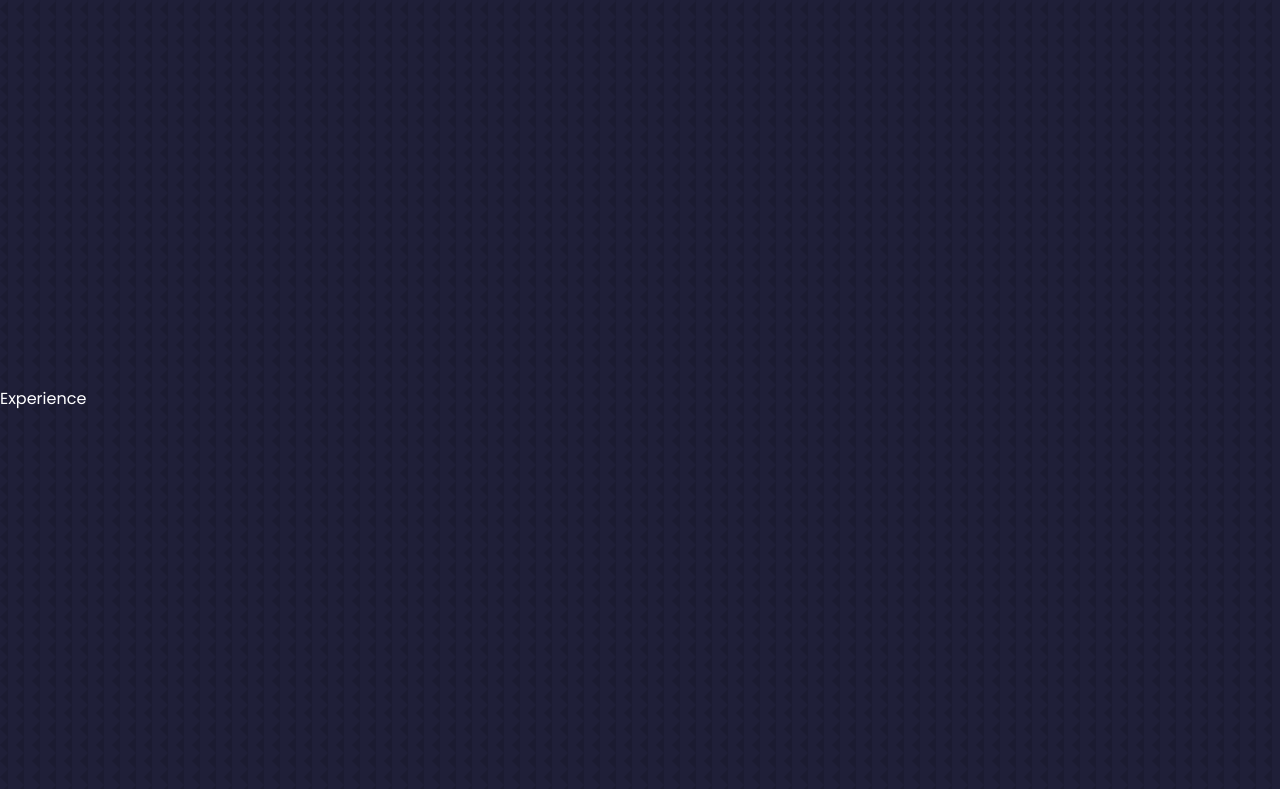
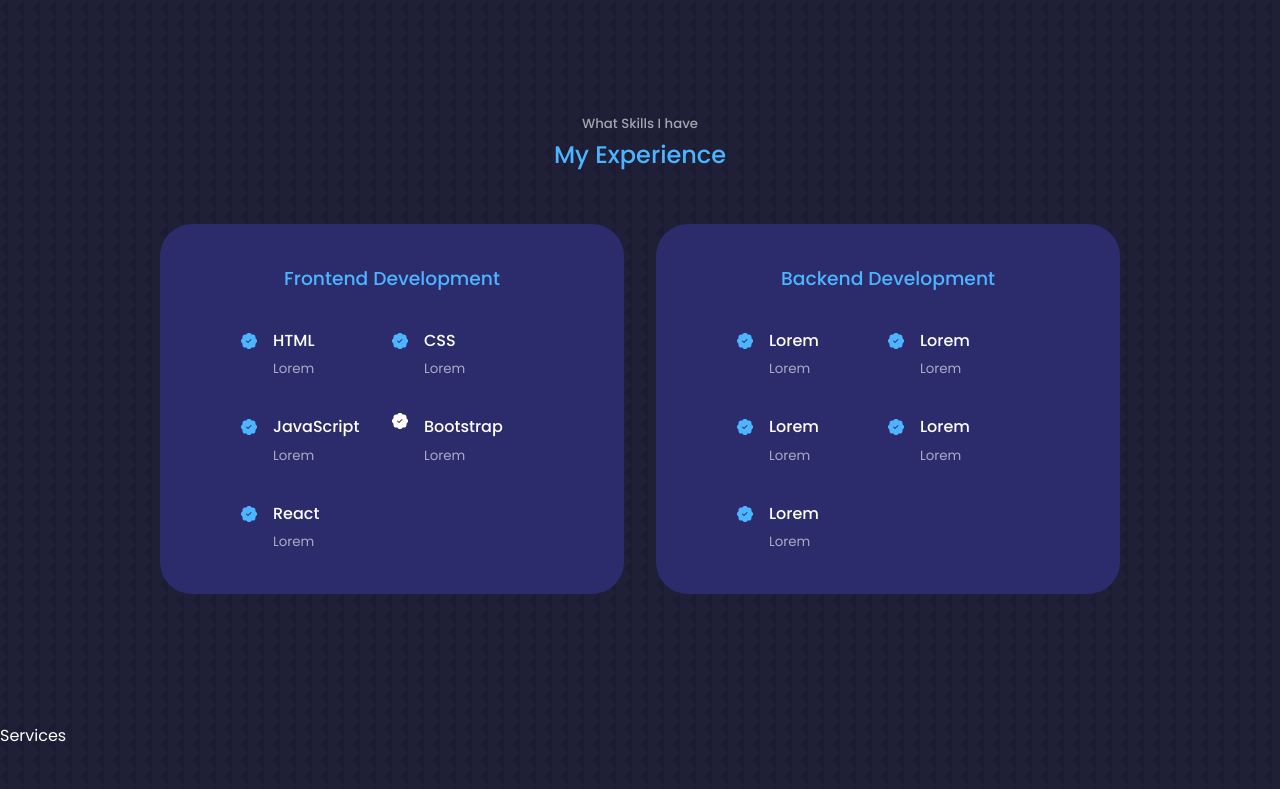
Before and after one commit to OkanAcioglu/portfolio, a React (Create React App) app: page / in a window 1280 px wide. Shown: the part 1471-2260 px from the top of the page. Built offline with nearby package versions, Linux system fonts and the light colour scheme.

Commit message:
finish-experience-component

```diff
--- a/src/components/experience/Experience.jsx
+++ b/src/components/experience/Experience.jsx
@@ -1,7 +1,96 @@
 import React from 'react'
 import './experience.css'
+import { BsPatchCheckFill } from 'react-icons/bs'
 const Experience = () => {
-  return <section id='experience'>Experience</section>
+  return (
+    <section id='experience'>
+      <h5>What Skills I have</h5>
+      <h2>My Experience</h2>
+
+      <div className='container experience__container'>
+        <div className='experience__frontend'>
+          <h3>Frontend Development</h3>
+          <div className='experience__content'>
+            <article className='experience__details'>
+              <BsPatchCheckFill className='experience__details-icon' />
+              <div>
+                <h4>HTML</h4>
+                <small className='text-light'>Lorem</small>
+              </div>
+            </article>
+            <article className='experience__details'>
+              <BsPatchCheckFill className='experience__details-icon' />
+              <div>
+                <h4>CSS</h4>
+                <small className='text-light'>Lorem</small>
+              </div>
+            </article>
+            <article className='experience__details'>
+              <BsPatchCheckFill className='experience__details-icon' />
+              <div>
+                <h4>JavaScript</h4>
+                <small className='text-light'>Lorem</small>
+              </div>
+            </article>
+            <article className='experience__details'>
+              <BsPatchCheckFill />
+              <div>
+                <h4>Bootstrap</h4>
+                <small className='text-light'>Lorem</small>
+              </div>
+            </article>
+            <article className='experience__details'>
+              <BsPatchCheckFill className='experience__details-icon' />
+              <div>
+                <h4>React</h4>
+                <small className='text-light'>Lorem</small>
+              </div>
+            </article>
+          </div>
+        </div>
+        <div className='experience__backend'>
+          <h3>Backend Development</h3>
+          <div className='experience__content'>
+            <article className='experience__details'>
+              <BsPatchCheckFill className='experience__details-icon' />
+              <div>
+                <h4>Lorem</h4>
+                <small className='text-light'>Lorem</small>
+              </div>
+            </article>
+            <article className='experience__details'>
+              <BsPatchCheckFill className='experience__details-icon' />
+              <div>
+                <h4>Lorem</h4>
+                <small className='text-light'>Lorem</small>
+              </div>
+            </article>
+            <article className='experience__details'>
+              <BsPatchCheckFill className='experience__details-icon' />
+              <div>
+                <h4>Lorem</h4>
+                <small className='text-light'>Lorem</small>
+              </div>
+            </article>
+            <article className='experience__details'>
+              <BsPatchCheckFill className='experience__details-icon' />
+              <div>
+                <h4>Lorem</h4>
+                <small className='text-light'>Lorem</small>
+              </div>
+            </article>
+            <article className='experience__details'>
+              <BsPatchCheckFill className='experience__details-icon' />
+              <div>
+                <h4>Lorem</h4>
+                <small className='text-light'>Lorem</small>
+              </div>
+            </article>
+          </div>
+        </div>
+      </div>
+    </section>
+  )
 }
 
 export default Experience
--- a/src/components/experience/experience.css
+++ b/src/components/experience/experience.css
@@ -0,0 +1,70 @@
+.experience__container {
+  display: grid;
+  grid-template-columns: 1fr 1fr;
+  gap: 2rem;
+}
+
+.experience__container > div {
+  background: var(--color-bg-variant);
+  padding: 2.4rem 5rem;
+  border-radius: 2rem;
+  border: 1px solid transparent;
+  transition: var(--transition);
+}
+
+.experience__container > div:hover {
+  background: transparent;
+  border-color: var(--color-bg-variant);
+  cursor: default;
+}
+
+.experience__container > div h3 {
+  text-align: center;
+  margin-bottom: 2rem;
+  color: var(--color-primary);
+}
+
+.experience__content {
+  display: grid;
+  grid-template-columns: 1fr 1fr;
+  row-gap: 2rem;
+}
+
+.experience__details {
+  display: flex;
+  gap: 1rem;
+}
+
+.experience__details-icon {
+  margin-top: 6px;
+  color: var(--color-primary);
+}
+
+/* Medium Devices */
+@media screen and (max-width: 1024px) {
+  .experience__container {
+    grid-template-columns: 1fr;
+  }
+
+  .experience__container > div {
+    width: 80%;
+    padding: 2rem;
+    margin: 0 auto;
+  }
+
+  .experience__content {
+    padding: 1rem;
+  }
+}
+
+/* Small Devices */
+@media screen and (max-width: 600px) {
+  .experience__container {
+    gap: 1rem;
+  }
+
+  .experience__container > div {
+    width: 100%;
+    padding: 2rem 1rem;
+  }
+}
--- a/src/index.css
+++ b/src/index.css
@@ -64,7 +64,6 @@
 
 section {
   margin-top: 8rem;
-  height: 100vh;
 }
 
 section > h2,
```
